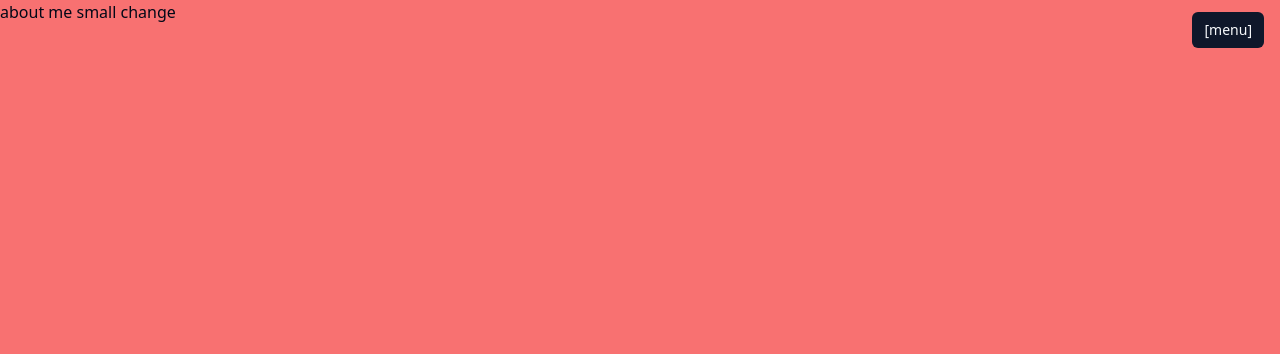
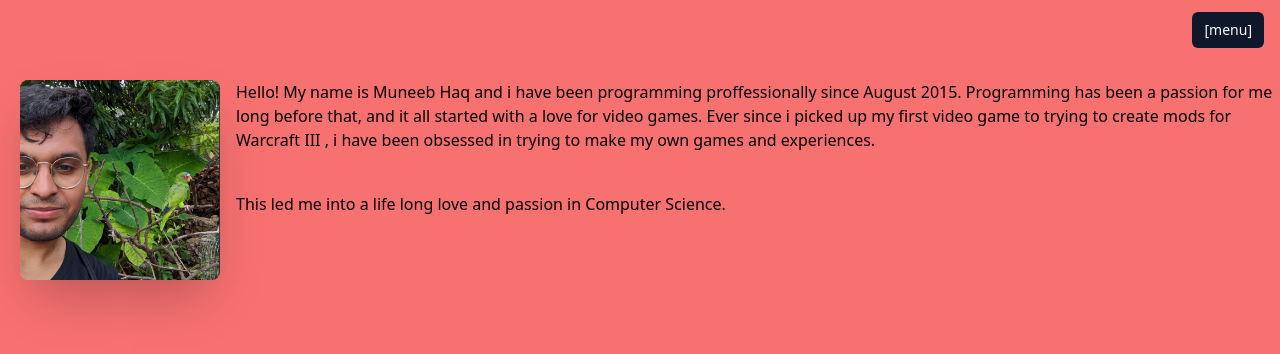
Before and after one commit to muh5329/Monkey-Factory, a Next.js app: page /aboutme in a window 1280 px wide. Shown: the top 354 px of the page. Built offline with nearby package versions, Linux system fonts and the light colour scheme.

Commit message:
profile page init

```diff
--- a/src/app/aboutme/page.tsx
+++ b/src/app/aboutme/page.tsx
@@ -3,8 +3,32 @@ import Image from 'next/image'
 export default function AboutMePage
   () {
   return (
-    <main className="flex h-dvh bg-red-400">
-      about me small change
+    <main className="flex flex-col justify-start h-dvh bg-red-400">
+      <div className='grid grid-rows-3 grid-flow-col gap-4 justify-start pt-20 pl-5 '>
+
+        <div className='rounded-lg w-[200px] h-[200px] shadow-2xl overflow-hidden relative'>
+          <Image
+            src="/images/me.png"
+            layout='fill'
+            objectFit='cover'
+            alt="Picture of the author"
+          />
+        </div>
+
+        <div className='row-span-3 col-span-2  text-black'>
+          Hello! My name is Muneeb Haq and i have been programming proffessionally since August 2015.
+          Programming has been a passion for me long before that, and it all started with a love for video games.
+          Ever since i picked up my first video game to trying to create mods for Warcraft III , i have been obsessed
+          in trying to make my own games and experiences.
+
+
+          <div className='pt-10'>
+            This led me into a life long love and passion in Computer Science.
+          </div>
+        </div>
+
+      </div>
+
     </main>
   );
 }
```
Also changed, not shown: public/images/me.png (added).
